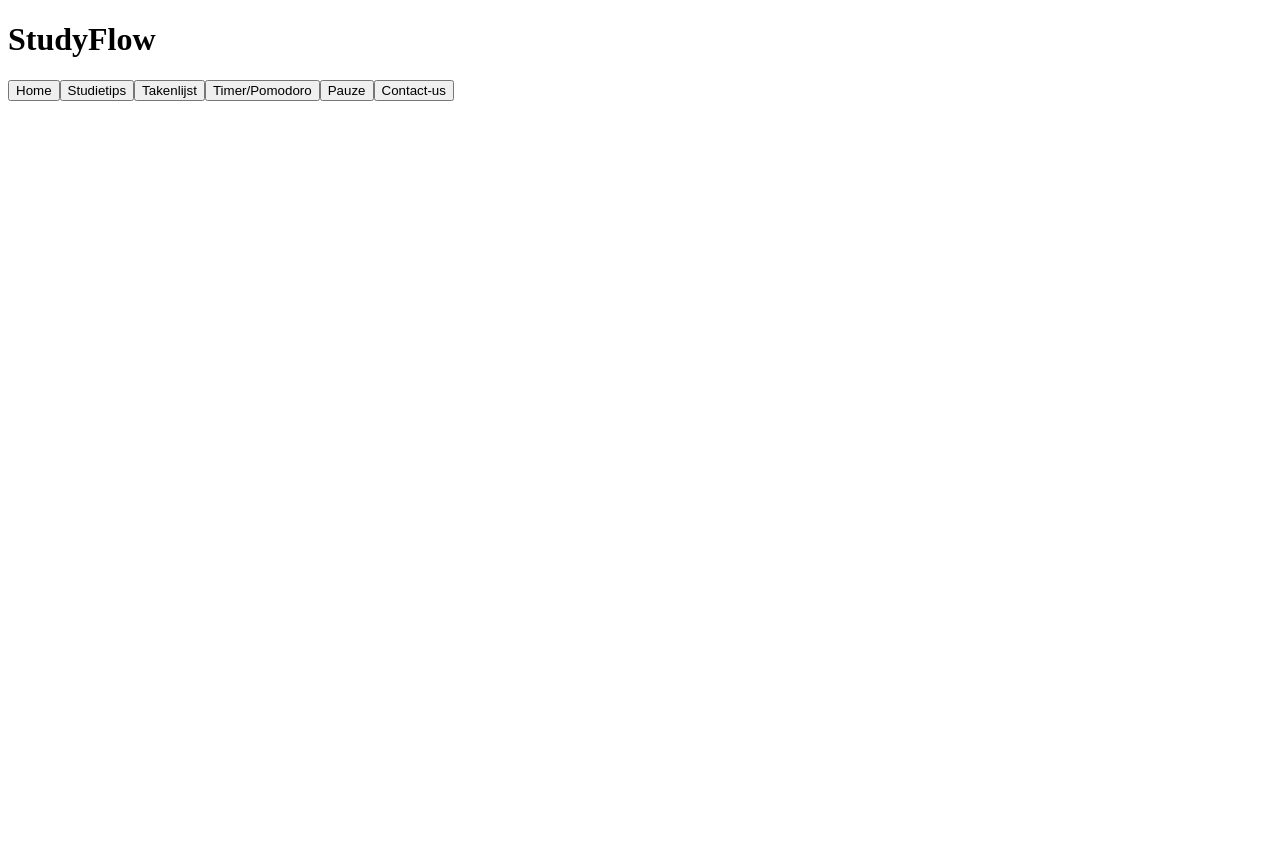
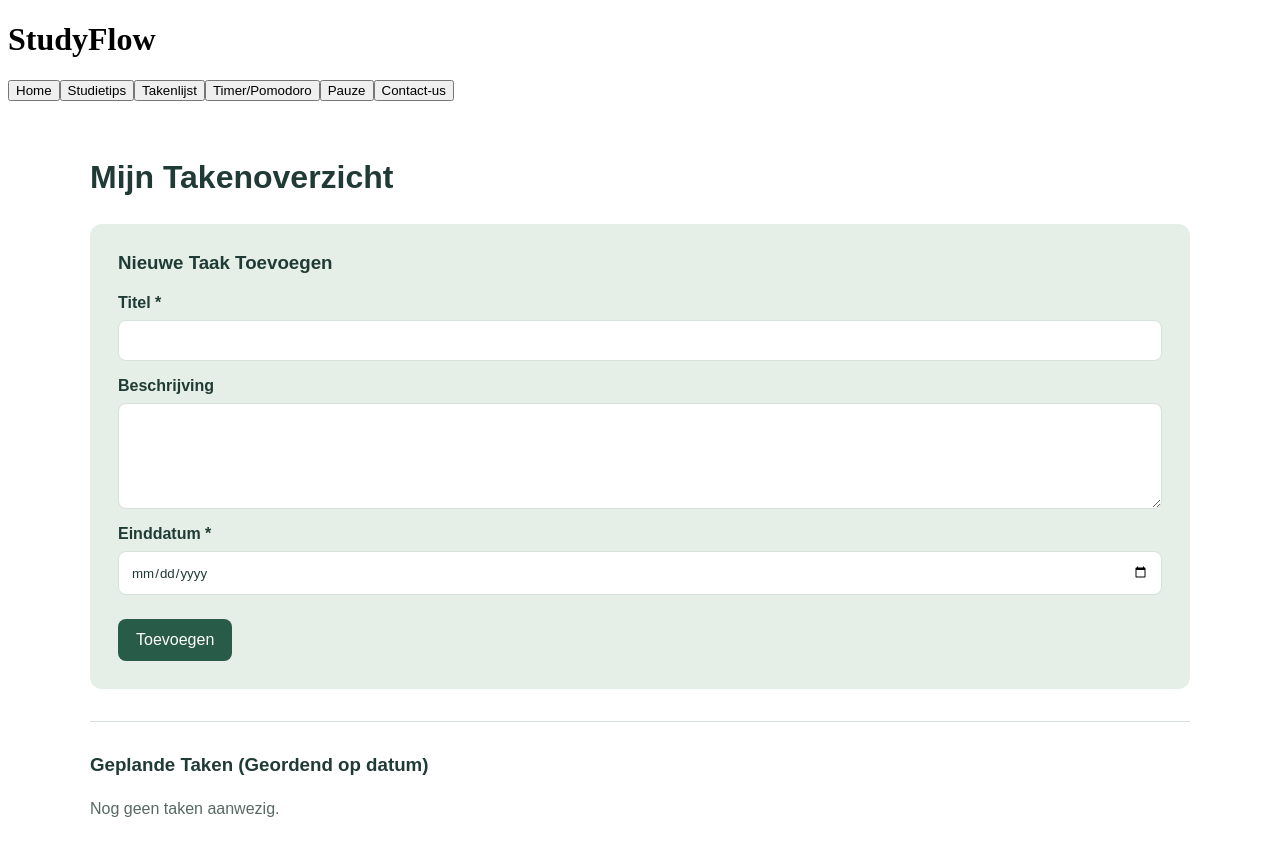
Before and after one commit to ewoudvandenheede/Teamvaardigheden, an Angular app in the folder teamvaardigheid-app/: page /takenlijst in a window 1280 px wide. Before the commit this address led to /. Shown: the top 856 px of the page. Before the commit the page ends 800 px from the top, so only its background shows below. Built offline with nearby package versions, Linux system fonts and the light colour scheme.

Commit message:
takenlijst toegevoegd aan routes en minimale css toegevoegd

```diff
--- a/teamvaardigheid-app/src/app/app.routes.ts
+++ b/teamvaardigheid-app/src/app/app.routes.ts
@@ -1,6 +1,7 @@
 import { Routes } from '@angular/router';
 import { HomePage } from './home-page/home-page';
 import { PausePage } from './pause-page/pause-page';
+import { TaskPage } from './task-page/task-page';
 
 export const routes: Routes = [
     {
@@ -13,4 +14,9 @@ export const routes: Routes = [
         path: 'pauze',
         component: PausePage,
     },
+
+    {
+        path: 'takenlijst',
+        component: TaskPage,
+    }
 ];
--- a/teamvaardigheid-app/src/app/task-page/task-page.css
+++ b/teamvaardigheid-app/src/app/task-page/task-page.css
@@ -0,0 +1,163 @@
+:host {
+    display: block;
+}
+
+.task-container {
+    max-width: 1100px;
+    margin: 0 auto;
+    padding: 32px 20px;
+    color: #203b36;
+    font-family: Arial, sans-serif;
+}
+
+h2 {
+    font-size: 2rem;
+    margin-bottom: 12px;
+}
+
+h3 {
+    margin-top: 0;
+    margin-bottom: 20px;
+}
+
+/* Formulier (gebaseerd op .active-activity) */
+.form-card {
+    margin-top: 28px;
+    padding: 28px;
+    border-radius: 12px;
+    background-color: #e5efe7;
+    margin-bottom: 32px;
+}
+
+.form-group {
+    margin-bottom: 16px;
+    display: flex;
+    flex-direction: column;
+}
+
+.form-group label {
+    font-weight: bold;
+    margin-bottom: 8px;
+    color: #203b36;
+}
+
+.form-group input,
+.form-group textarea {
+    padding: 12px;
+    border: 1px solid #d5e3db;
+    border-radius: 8px;
+    background-color: #ffffff;
+    font-family: inherit;
+    color: #203b36;
+}
+
+.form-group input:focus-visible,
+.form-group textarea:focus-visible {
+    outline: 3px solid #b37425;
+    outline-offset: 1px;
+}
+
+.form-group textarea {
+    resize: vertical;
+    min-height: 80px;
+}
+
+.button-group {
+    display: flex;
+    gap: 12px;
+    margin-top: 24px;
+}
+
+/* Knoppen (gebaseerd op de bestaande button styling) */
+button {
+    padding: 12px 18px;
+    border: none;
+    border-radius: 8px;
+    background-color: #285b48;
+    color: white;
+    font: inherit;
+    cursor: pointer;
+}
+
+button:hover {
+    background-color: #1b4234;
+}
+
+button:focus-visible {
+    outline: 3px solid #b37425;
+    outline-offset: 3px;
+}
+
+.delete-btn {
+    background-color: #a34242; /* Gedempte rode tint die past bij het kleurenpalet */
+}
+
+.delete-btn:hover {
+    background-color: #7d3333;
+}
+
+hr {
+    border: 0;
+    height: 1px;
+    background-color: #d5e3db;
+    margin: 32px 0;
+}
+
+/* Takenlijst (gebaseerd op .activity-card) */
+.task-list {
+    margin-top: 28px;
+}
+
+.task-list > p {
+    color: #586963;
+    line-height: 1.6;
+}
+
+.task-card {
+    display: flex;
+    justify-content: space-between;
+    align-items: center;
+    padding: 24px;
+    border: 1px solid #d5e3db;
+    border-radius: 12px;
+    background-color: #f7f9f5;
+    margin-bottom: 16px;
+}
+
+.task-details h4 {
+    margin: 0 0 8px 0;
+    font-size: 1.25rem;
+}
+
+.task-details p {
+    line-height: 1.6;
+    color: #586963;
+    margin: 0 0 12px 0;
+}
+
+.task-details small {
+    font-weight: bold;
+    color: #203b36;
+}
+
+.task-actions {
+    display: flex;
+    gap: 12px;
+    flex-shrink: 0;
+    margin-left: 20px;
+}
+
+/* Responsiviteit */
+@media (max-width: 750px) {
+    .task-card {
+        flex-direction: column;
+        align-items: flex-start;
+    }
+
+    .task-actions {
+        margin-left: 0;
+        margin-top: 20px;
+        width: 100%;
+        justify-content: flex-start;
+    }
+}
```
